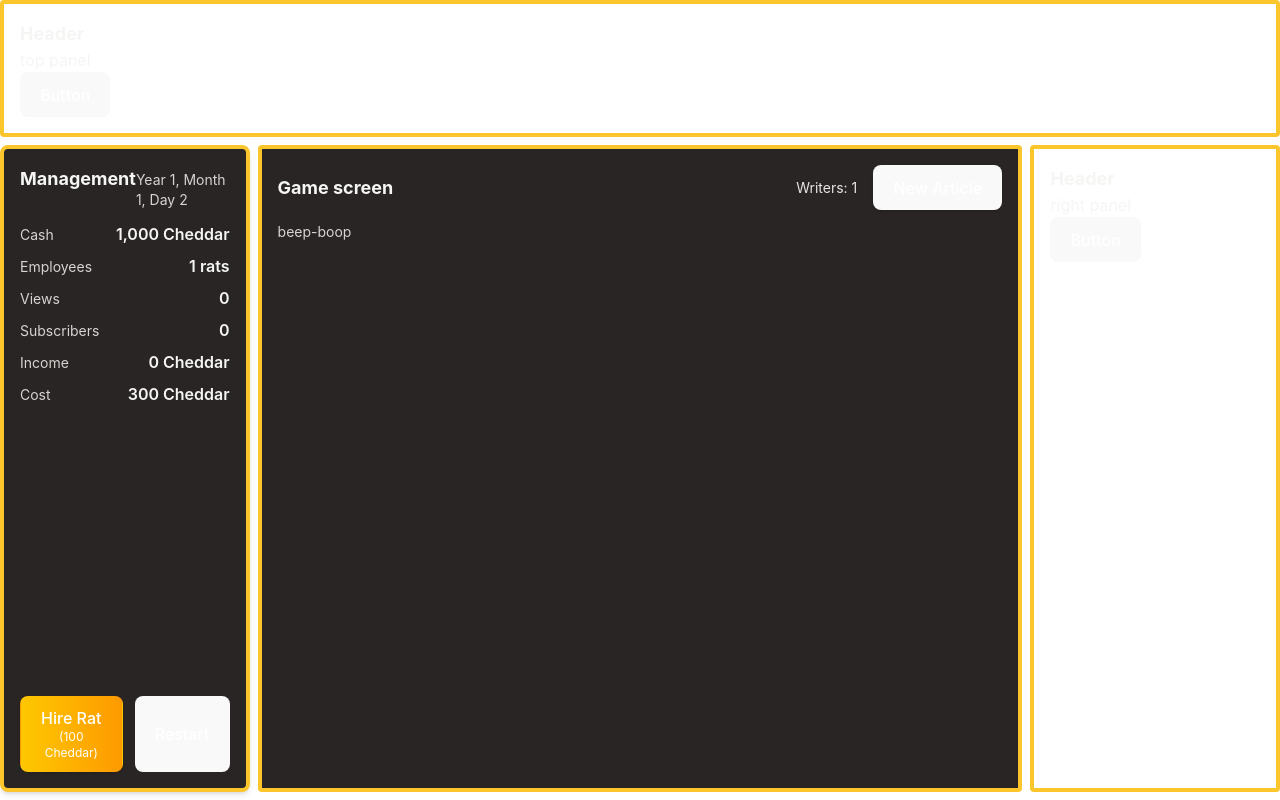
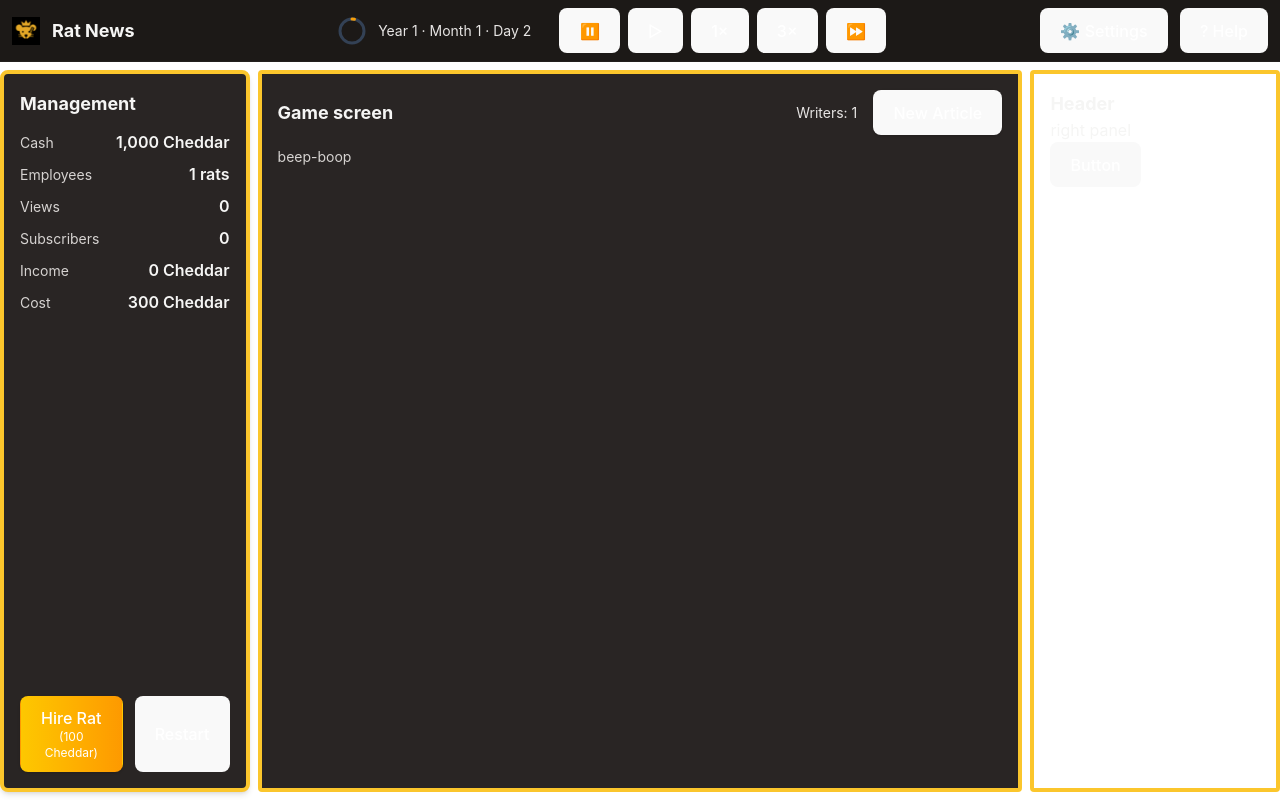
Before and after one commit to davidhaas6/rat-news-tycoon, a React (Vite) app: page / in a window 1280 px wide. Built offline with nearby package versions, Linux system fonts and the light colour scheme.

Commit message:
header bar

```diff
--- a/src/App.tsx
+++ b/src/App.tsx
@@ -2,6 +2,7 @@ import './App.css'
 
 import FinancePanel from './components/dash/FinancePanel';
 import PlaceholderPanel from './components/dash/PlaceholderPanel';
+import Header from './components/Header';
 import Screen from './components/dash/Screen';
 import { useGameLoop } from './hooks/useGameLoop';
 
@@ -9,7 +10,7 @@ export default function App() {
   useGameLoop();
   return (
     <main className="grid grid-cols-1 md:grid-cols-5 grid-rows-[auto_1fr_auto] gap-2 w-screen h-dvh overflow-hidden">
-      <div className="col-span-full"><PlaceholderPanel text='top panel' /></div>
+      <div className="col-span-full"><Header /></div>
 
       {/* middle row → re-orders on small screens */}
       <div className="order-2 md:order-none"><FinancePanel /></div>
--- /dev/null
+++ b/src/components/Header.tsx
@@ -0,0 +1,203 @@
+import React, { useEffect, useRef, useState } from 'react';
+import { useGame } from '../stores/useGame';
+
+export default function Header() {
+  const publicationName = useGame(s => s.publicationName);
+  const setPublicationName = useGame(s => s.setPublicationName);
+  const tick = useGame(s => s.tick);
+  const getTimeStamp = useGame(s => s.getTimeStamp);
+  const tickSpeed = useGame(s => s.tickSpeed);
+  const setTickSpeed = useGame(s => s.setTickSpeed);
+  const paused = useGame(s => s.paused);
+  const setPaused = useGame(s => s.setPaused);
+  const togglePaused = useGame(s => s.togglePaused);
+
+  const [editing, setEditing] = useState(false);
+  const [localName, setLocalName] = useState(publicationName);
+  const originalNameRef = useRef(publicationName);
+  const inputRef = useRef<HTMLInputElement | null>(null);
+
+  useEffect(() => {
+    setLocalName(publicationName);
+  }, [publicationName]);
+
+  useEffect(() => {
+    if (editing && inputRef.current) {
+      inputRef.current.focus();
+      inputRef.current.select();
+    }
+  }, [editing]);
+
+  // deadline ring computation (uses same constants as store)
+  const TICKS_PER_MONTH = 150;
+  const progress = ((tick % TICKS_PER_MONTH) + TICKS_PER_MONTH) % TICKS_PER_MONTH / TICKS_PER_MONTH;
+
+
+
+  function commitName() {
+    const trimmed = localName.trim();
+    if (trimmed.length === 0) {
+      // don't allow empty name
+      setLocalName(originalNameRef.current);
+    } else {
+      setPublicationName(trimmed);
+      originalNameRef.current = trimmed;
+    }
+    setEditing(false);
+  }
+
+  function cancelEdit() {
+    setLocalName(originalNameRef.current);
+    setEditing(false);
+  }
+
+  // SVG ring params
+  const R = 12;
+  const C = 2 * Math.PI * R;
+  const dash = Math.max(0, Math.min(1, progress)) * C;
+  const dashoffset = C - dash;
+
+  return (
+    <header className="col-span-full bg-stone-900 text-stone-100 border-b border-stone-800/60 px-3 py-2 sticky top-0 z-40">
+      <div className="w-full flex items-center justify-between gap-4">
+        {/* Left */}
+        <div className="flex items-center gap-3">
+          <img src="/favicon/favicon-32x32.png" alt="Rat" className="w-7 h-7" />
+          <div className="min-w-[120px]">
+            {!editing ? (
+              <div
+                className="text-lg font-bold cursor-text select-none"
+                role="button"
+                tabIndex={0}
+                onClick={() => {
+                  originalNameRef.current = publicationName;
+                  setEditing(true);
+                }}
+                onKeyDown={(e) => {
+                  if (e.key === 'Enter' || e.key === ' ') {
+                    e.preventDefault();
+                    originalNameRef.current = publicationName;
+                    setEditing(true);
+                  }
+                }}
+                aria-label="Edit publication name"
+              >
+                {publicationName}
+              </div>
+            ) : (
+              <input
+                ref={inputRef}
+                value={localName}
+                onChange={(e) => setLocalName(e.target.value)}
+                onBlur={commitName}
+                onKeyDown={(e) => {
+                  if (e.key === 'Enter') {
+                    commitName();
+                  } else if (e.key === 'Escape') {
+                    cancelEdit();
+                  }
+                }}
+                className="bg-stone-800 border border-stone-700 rounded px-2 py-1 text-lg w-full"
+                maxLength={60}
+              />
+            )}
+          </div>
+        </div>
+
+        {/* Center */}
+
+        <div className="flex items-center gap-4">
+          {/* Timestamp + deadline ring */}
+          <div className="flex items-center gap-2 px-3 py-1 rounded">
+            <svg width="28" height="28" viewBox="0 0 28 28" className="mr-1">
+              <g transform="translate(14,14)">
+                <circle r={R} cx="0" cy="0" stroke="#334155" strokeWidth="3" fill="none" />
+                <circle
+                  r={R}
+                  cx="0"
+                  cy="0"
+                  stroke="#f59e0b"
+                  strokeWidth="3"
+                  fill="none"
+                  strokeDasharray={`${C} ${C}`}
+                  strokeDashoffset={dashoffset}
+                  strokeLinecap="round"
+                  transform="rotate(-90)"
+                />
+              </g>
+            </svg>
+
+            <div className="text-sm text-stone-200">
+              {getTimeStamp().replace(/, /g, ' · ')}
+            </div>
+          </div>
+          <div className="flex items-center gap-2">
+            {/* Pause / Play */}
+            <button
+              onClick={() => setPaused(true)}
+              aria-pressed={paused}
+              aria-label="Pause"
+              className={`px-2 py-1 rounded ${paused ? 'bg-stone-700' : 'hover:bg-stone-800'}`}
+            >
+              ⏸
+            </button>
+            <button
+              onClick={() => setPaused(false)}
+              aria-pressed={!paused}
+              aria-label="Play"
+              className={`px-2 py-1 rounded ${!paused ? 'bg-yellow-400 text-stone-900' : 'hover:bg-stone-800'}`}
+            >
+              ▷
+            </button>
+
+            {/* Speeds */}
+            <button
+              onClick={() => setTickSpeed(1)}
+              className={`px-2 py-1 rounded ${tickSpeed === 1 ? 'bg-yellow-400 text-stone-900' : 'hover:bg-stone-800'}`}
+              aria-pressed={tickSpeed === 1}
+            >
+              1×
+            </button>
+            <button
+              onClick={() => setTickSpeed(3)}
+              className={`px-2 py-1 rounded ${tickSpeed === 3 ? 'bg-yellow-400 text-stone-900' : 'hover:bg-stone-800'}`}
+              aria-pressed={tickSpeed === 3}
+            >
+              3×
+            </button>
+            <button
+              onClick={() => setTickSpeed(10)}
+              className={`px-2 py-1 rounded ${tickSpeed === 10 ? 'bg-yellow-400 text-stone-900' : 'hover:bg-stone-800'}`}
+              aria-pressed={tickSpeed === 10}
+            >
+              ⏩
+            </button>
+          </div>
+        </div>
+
+        {/* Right */}
+        <div className="flex items-center gap-3">
+          <button
+            className="px-2 py-1 rounded hover:bg-stone-800"
+            aria-label="Settings"
+            onClick={() => {
+              // placeholder - parent can wire a modal later
+              console.log('Open settings (not implemented)');
+            }}
+          >
+            ⚙ Settings
+          </button>
+          <button
+            className="px-2 py-1 rounded hover:bg-stone-800"
+            aria-label="Help"
+            onClick={() => {
+              console.log('Open help (not implemented)');
+            }}
+          >
+            ? Help
+          </button>
+        </div>
+      </div>
+    </header>
+  );
+}
--- a/src/components/dash/FinancePanel.tsx
+++ b/src/components/dash/FinancePanel.tsx
@@ -19,7 +19,6 @@ export default function FinancePanel() {
       <header className="mb-3">
         <div className="flex items-baseline justify-between">
           <h2 className="text-lg font-bold">Management</h2>
-          <small className="text-sm text-stone-300">{timestamp()}</small>
         </div>
       </header>
 
--- a/src/hooks/useGameLoop.ts
+++ b/src/hooks/useGameLoop.ts
@@ -3,8 +3,15 @@ import { useGame } from '../stores/useGame';
 
 export const useGameLoop = () => {
   const advance = useGame(s => s.advance);
+  const speed = useGame(s => s.tickSpeed);
+  const paused = useGame(s => s.paused);
+
   useEffect(() => {
-    const id = setInterval(() => advance(1), 1000);   // 1 sec = 1 hr
+    const id = setInterval(() => {
+      if (!paused) {
+        advance(speed);
+      }
+    }, 1000);   // 1 sec = 1 hr
     return () => clearInterval(id);
-  }, [advance]);
+  }, [advance, speed, paused]);
 };
--- a/src/stores/useGame.ts
+++ b/src/stores/useGame.ts
@@ -12,6 +12,10 @@ interface GameState {
   researchPts: number
   subscribers: number
   month: number
+
+  publicationName: string
+  tickSpeed: number
+  paused: boolean
 }
 
 interface GameActions {
@@ -30,6 +34,12 @@ interface GameActions {
   publishArticle: (draft: DraftArticle) => void
   researchTech: (techId: string) => void
   reset: () => void
+
+  // UI / Controls
+  setPublicationName: (name: string) => void
+  setTickSpeed: (speed: number) => void
+  setPaused: (flag: boolean) => void
+  togglePaused: () => void
 }
 
 
@@ -41,6 +51,10 @@ const INIT_STATE: GameState = {
   researchPts: 0,
   subscribers: 0,
   month: 0,
+
+  publicationName: "Rat News",
+  tickSpeed: 1,
+  paused: false,
 }
 
 const COST_WRITER_MONTHLY = 300;
@@ -56,6 +70,18 @@ const PUBLISH_DUR_TICKS = TICKS_PER_MONTH / (DAYS_PER_MONTH / 2);
 export const useGame = create<GameState & GameActions>()(
   persist((set, get) => ({
     ...INIT_STATE,
+    setPublicationName(name: string) {
+      set({ publicationName: name });
+    },
+    setTickSpeed(speed: number) {
+      set({ tickSpeed: speed });
+    },
+    setPaused(flag: boolean) {
+      set({ paused: flag });
+    },
+    togglePaused() {
+      set(s => ({ paused: !s.paused }));
+    },
     getHireWriterCost() {
       return COST_WRITER_INITIAL
     },
@@ -115,8 +141,6 @@ export const useGame = create<GameState & GameActions>()(
         const dayOfMonth = Math.floor(ticksIntoMonth / TICKS_PER_DAY); // 0-indexed day
         const prorateFactor = (DAYS_PER_MONTH - dayOfMonth) / DAYS_PER_MONTH;
         const newSubRevenue = newSubs * REVENUE_SUBSCRIPTION * prorateFactor;
-        console.log("day", dayOfMonth)
-        console.log("tick", newTick)
 
         return {
           tick: newTick,
```
